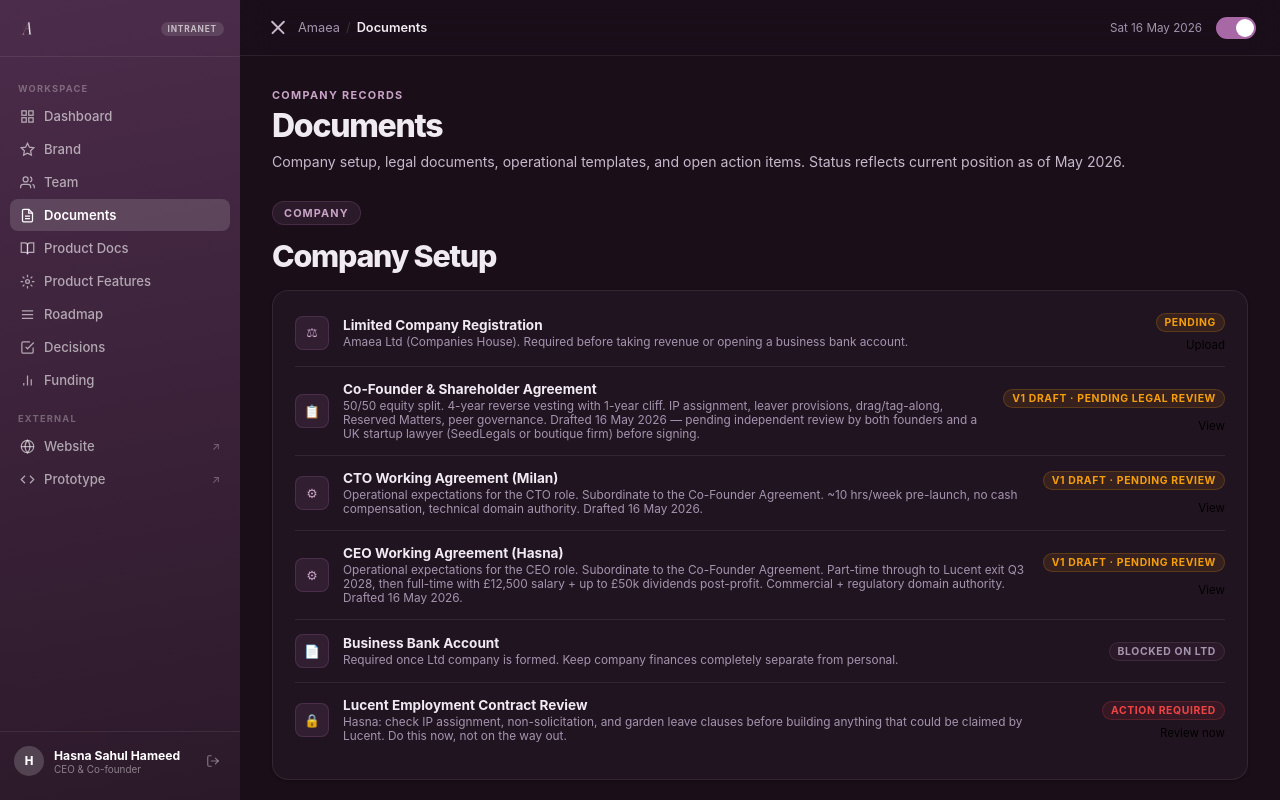
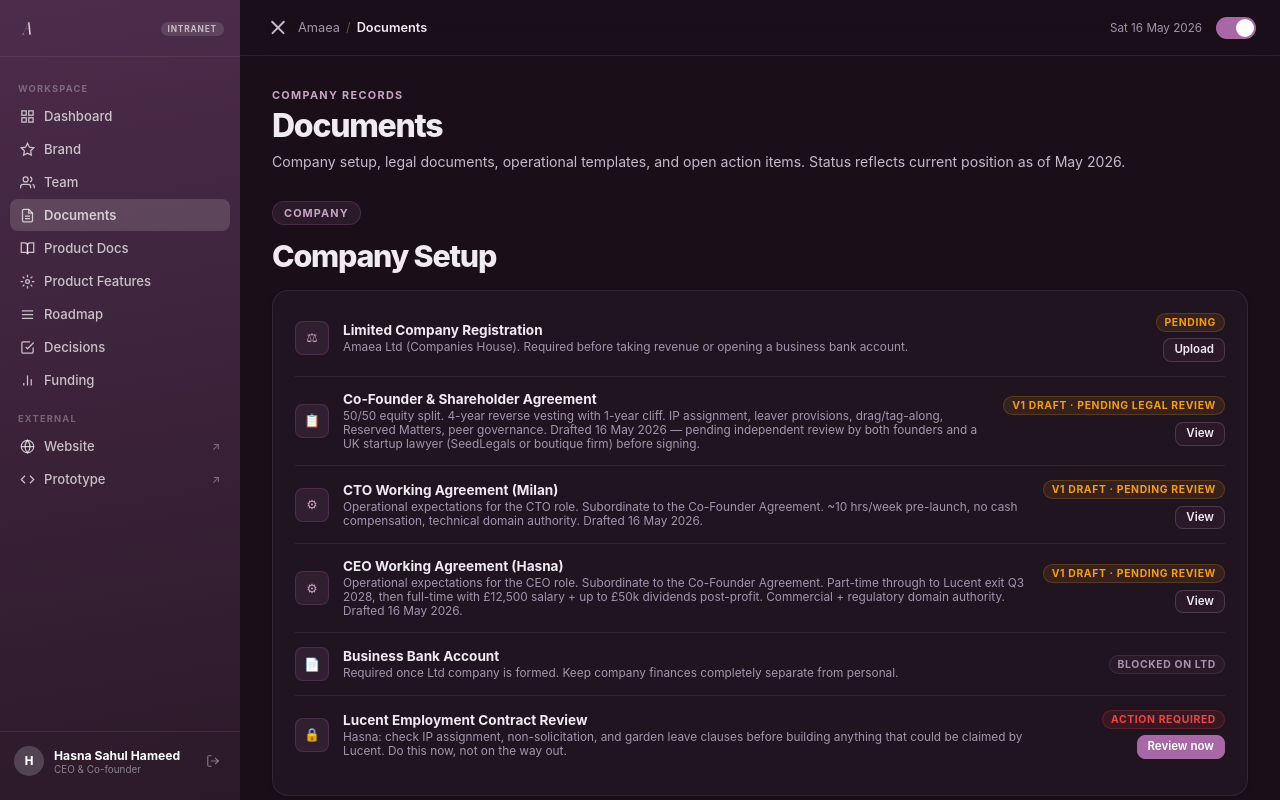
Before and after one commit to amaea0002-dev/amaea0002-dev.github.io, a plain HTML site: page docs.html in a window 1280 px wide. Both pictures are taken after a click on the button 1236 px from the left and 27 px from the top of the page. Shown: the top 800 px of the page. Drawn offline with Linux system fonts and the light colour scheme.

Commit message:
fix(intranet): dark-mode contrast on buttons + sidebar + breadcrumbs
Three readability fixes:

1. Buttons (.btn, .btn-primary, .btn-secondary, .btn-sm) had no
   CSS defined anywhere — they were rendering with browser
   default styling, which looked inconsistent in dark mode and
   especially affected the "View" / "Review now" buttons on the
   Documents page cards. Added proper theme-aware button styles
   in intranet.css with separate dark-mode overrides.

2. Sidebar item text was rgba(255,255,255,0.6) in both modes —
   readable in light, faint in dark on the plum gradient.
   Bumped to 0.72 in dark mode (hover 0.95).

3. Breadcrumb separator (.bc-sep) used var(--gray-300) which in
   dark mode resolves to rgba(255,255,255,0.15) — too faint to
   see the "/" between crumbs. Bumped to rgba(255,255,255,0.28)
   in dark mode.

Plus: updated mvp-docs subpages' "← All documents" link from
href="index.html" to href="./" so it uses the clean URL and
hits the formatted index page directly (no redirect cycle).

Co-Authored-By: Claude Opus 4.7 (1M context) <noreply@anthropic.com>

```diff
--- a/intranet.css
+++ b/intranet.css
@@ -299,6 +299,39 @@ button { font-family: inherit; cursor: pointer; border: none; background: none;
 }
 .quick-link:hover { border-color: var(--plum-border); color: var(--plum); background: var(--plum-tint); }
 
+/* ── Buttons — theme-aware so View / Review now / Upload all stay readable in both modes ── */
+.btn {
+  display: inline-flex; align-items: center; justify-content: center;
+  font-family: inherit; font-weight: 600;
+  border-radius: var(--r-sm); border: 1px solid transparent;
+  padding: 7px 12px; font-size: 0.78rem; line-height: 1;
+  text-decoration: none; cursor: pointer;
+  transition: background 0.14s, color 0.14s, border-color 0.14s;
+}
+.btn-sm { padding: 5px 10px; font-size: 0.72rem; }
+.btn-primary {
+  background: var(--plum); color: #fff;
+  border-color: var(--plum);
+}
+.btn-primary:hover { background: var(--plum-dark); border-color: var(--plum-dark); }
+.btn-secondary {
+  background: var(--bg); color: var(--gray-900);
+  border-color: var(--gray-200);
+}
+.btn-secondary:hover { border-color: var(--plum); color: var(--plum); background: var(--plum-tint); }
+[data-theme="dark"] .btn-secondary {
+  background: var(--gray-100); color: var(--gray-900);
+  border-color: var(--gray-300);
+}
+[data-theme="dark"] .btn-secondary:hover { background: var(--plum-tint); color: var(--plum-soft); border-color: var(--plum-border); }
+
+/* ── Sidebar items in dark mode — bump contrast a touch ── */
+[data-theme="dark"] .sidebar-item { color: rgba(255,255,255,0.72); }
+[data-theme="dark"] .sidebar-item:hover { color: rgba(255,255,255,0.95); }
+
+/* ── Breadcrumb separator in dark mode — was too faint at gray-300 ── */
+[data-theme="dark"] .bc-sep { color: rgba(255,255,255,0.28); }
+
 /* ── Badges ── */
 .badge {
   display: inline-flex; align-items: center;
```
Also changed, not shown: mvp-docs/01-product.html (+1 -1 lines), mvp-docs/02-architecture.html (+1 -1 lines), mvp-docs/03-extraction.html (+1 -1 lines), mvp-docs/04-ai-kb.html (+1 -1 lines), mvp-docs/05-ops.html (+1 -1 lines).
